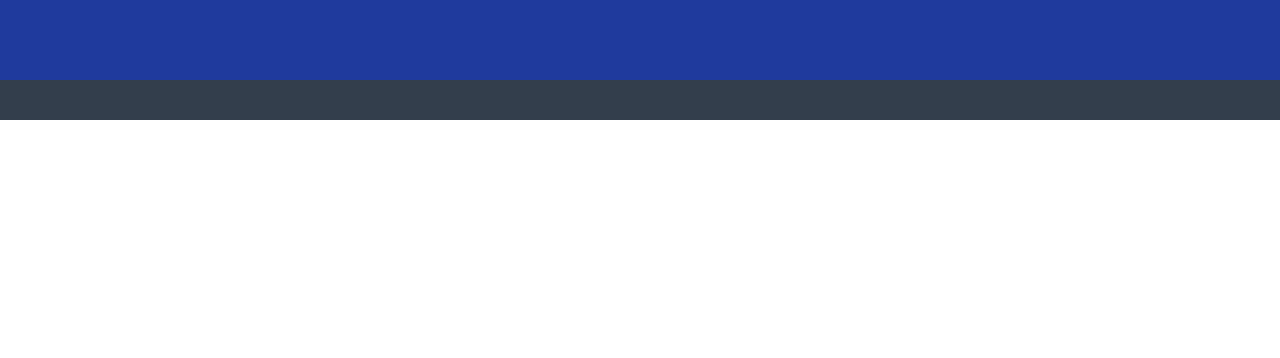
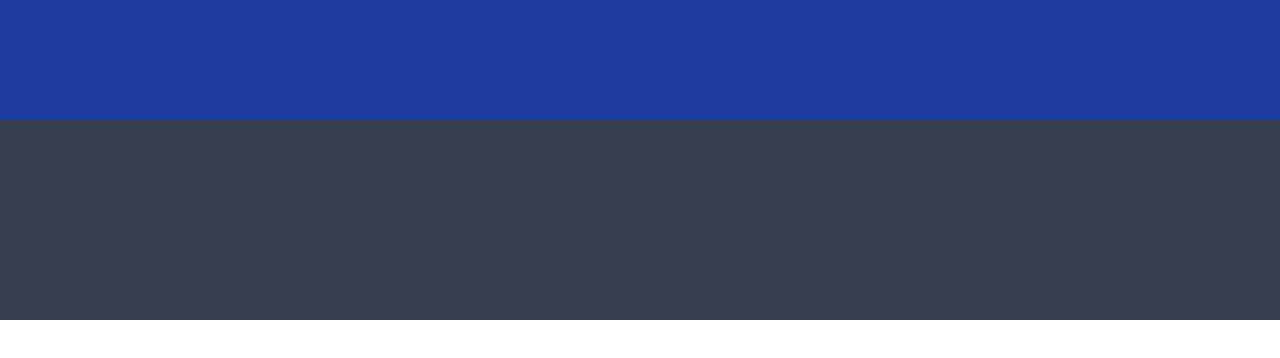
Before and after one commit to ess4536/hw_input, a React (Create React App) app: page / in a window 1280 px wide. Shown: the top 358 px of the page. Built offline with nearby package versions, Linux system fonts and the light colour scheme.

Commit message:
add media queries

```diff
--- a/src/assets/Footer.css
+++ b/src/assets/Footer.css
@@ -3,3 +3,8 @@
     height: 5vh;
     background-color: rgb(51,62,76);
 }
+@media(min-width: 768px){
+    .footer{
+        height: 200px;
+    }
+}
--- a/src/assets/Header.css
+++ b/src/assets/Header.css
@@ -3,3 +3,8 @@
     height: 10vh;
     background-color: rgb(31,58,157);
 }
+@media(min-width: 768px){
+    .header{
+        height: 15vh;
+    }
+}
```
